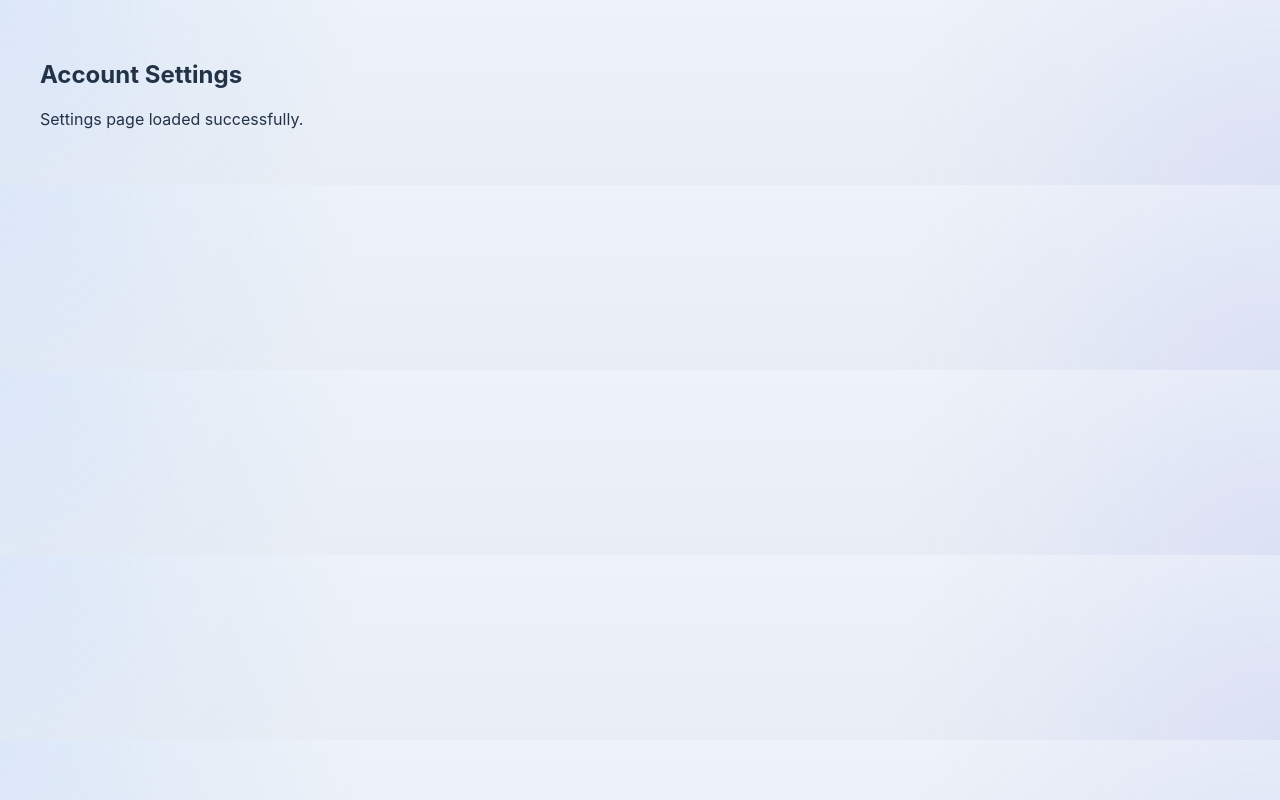
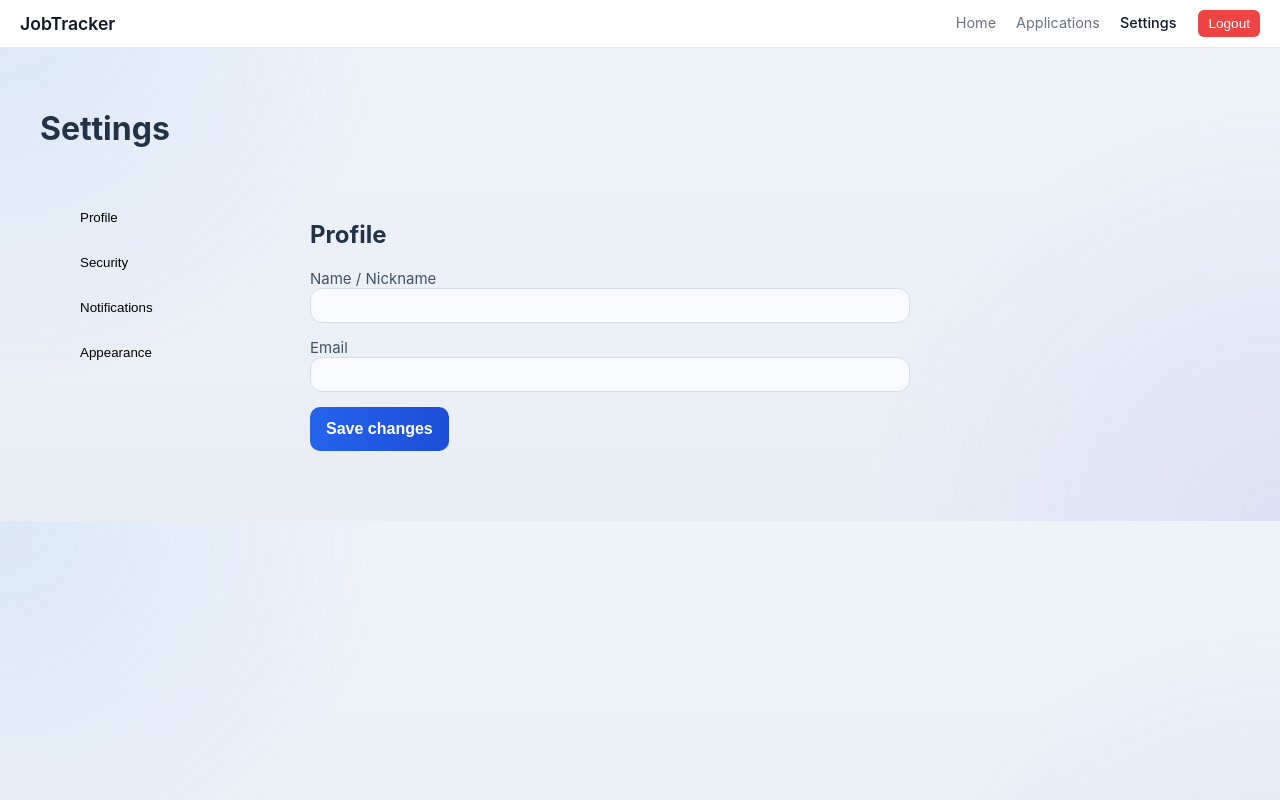
Before and after one commit to Marcelofcdantas/Job-Application-Tracker-Frontend, a React (Vite) app in the folder job-tracker-frontend/: page /settings in a window 1280 px wide. Built offline with nearby package versions, Linux system fonts and the light colour scheme.

Commit message:
rememberme implemented and settings page added

```diff
--- /dev/null
+++ b/job-tracker-frontend/src/components/LogoutButton.tsx
@@ -0,0 +1,11 @@
+import { useAuth } from "../context/AuthContext";
+
+export default function LogoutButton() {
+  const { logout } = useAuth();
+
+  return (
+    <button className="logout-button" onClick={logout}>
+      Logout
+    </button>
+  );
+}
--- /dev/null
+++ b/job-tracker-frontend/src/components/Navbar.tsx
@@ -0,0 +1,49 @@
+import { useState } from "react";
+import { Link, useLocation } from "react-router-dom";
+import LogoutButton from "./LogoutButton";
+import { Menu, X } from "lucide-react";
+
+export default function Navbar() {
+  const [open, setOpen] = useState(false);
+  const location = useLocation();
+
+  function isActive(path: string) {
+    return location.pathname === path ? "active" : "";
+  }
+
+  return (
+    <nav className="navbar">
+      <div className="navbar-inner">
+
+        <Link to="/applications" className="logo">
+          JobTracker
+        </Link>
+
+        <div className="nav-links desktop">
+          <Link to="/" className={isActive("/")}>Home</Link>
+          <Link to="/applications" className={isActive("/applications")}>Applications</Link>
+          <Link to="/settings" className={isActive("/settings")}>Settings</Link>
+
+          <LogoutButton />
+        </div>
+
+        <button
+          className="menu-button"
+          onClick={() => setOpen(!open)}
+        >
+          {open ? <X size={20} /> : <Menu size={20} />}
+        </button>
+      </div>
+
+      {open && (
+        <div className="mobile-menu">
+          <Link to="/" onClick={() => setOpen(false)}>Home</Link>
+          <Link to="/applications" onClick={() => setOpen(false)}>Applications</Link>
+          <Link to="/settings" onClick={() => setOpen(false)}>Settings</Link>
+
+          <LogoutButton />
+        </div>
+      )}
+    </nav>
+  );
+}
--- a/job-tracker-frontend/src/components/PageShell.tsx
+++ b/job-tracker-frontend/src/components/PageShell.tsx
@@ -1,9 +1,13 @@
+import Navbar from "./Navbar";
 
 export default function PageShell({ children, title }: any) {
   return (
+    <>
+      <Navbar />
     <div style={{ padding: 40 }}>
       <h1>{title}</h1>
       {children}
     </div>
+    </>
   );
 }
--- a/job-tracker-frontend/src/components/PrivateRoute.tsx
+++ b/job-tracker-frontend/src/components/PrivateRoute.tsx
@@ -1,7 +1,9 @@
 import { Navigate } from "react-router-dom";
 
 export default function PrivateRoute({ children }: any) {
-  const token = localStorage.getItem("token");
+  const token =
+    localStorage.getItem("token") ||
+    sessionStorage.getItem("token");
 
   if (!token) {
     return <Navigate to="/" replace />;
--- a/job-tracker-frontend/src/context/AuthContext.tsx
+++ b/job-tracker-frontend/src/context/AuthContext.tsx
@@ -4,15 +4,26 @@ import { createContext, useContext, useState } from "react";
 const AuthContext = createContext<any>(null);
 
 export function AuthProvider({ children }: any) {
-  const [token, setToken] = useState(localStorage.getItem("token"));
+  const [token, setToken] = useState(
+    localStorage.getItem("token") ||
+    sessionStorage.getItem("token")
+  );
 
-  function login(t: string) {
+  function login(t: string, rememberMe: boolean) {
+  if (rememberMe) {
     localStorage.setItem("token", t);
-    setToken(t);
+    sessionStorage.removeItem("token");
+  } else {
+    sessionStorage.setItem("token", t);
+    localStorage.removeItem("token");
   }
+
+  setToken(t);
+}
 
   function logout() {
     localStorage.removeItem("token");
+    sessionStorage.removeItem("token");
     setToken(null);
   }
 
--- a/job-tracker-frontend/src/pages/Settings.tsx
+++ b/job-tracker-frontend/src/pages/Settings.tsx
@@ -1,9 +1,188 @@
+import { useState } from "react";
+import PageShell from "../components/PageShell";
+
+type Tab =
+  | "profile"
+  | "security"
+  | "notifications"
+  | "appearance";
 
 export default function Settings() {
+  const [tab, setTab] = useState<Tab>("profile");
+
+  const [name, setName] = useState("");
+  const [email, setEmail] = useState("");
+
+  const [currentPassword, setCurrentPassword] = useState("");
+  const [newPassword, setNewPassword] = useState("");
+  const [confirmPassword, setConfirmPassword] = useState("");
+
+  const [theme, setTheme] = useState("light");
+  const [language, setLanguage] = useState("en");
+
+  const [notificationsEnabled, setNotificationsEnabled] = useState(false);
+  const [frequency, setFrequency] = useState("7");
+  const [perApplication, setPerApplication] = useState(true);
+
   return (
-    <div style={{padding:40}}>
-      <h2>Account Settings</h2>
-      <p>Settings page loaded successfully.</p>
+    <PageShell title="Settings">
+
+    <div className="settings-container">
+
+      <div className="settings-sidebar">
+
+        <button onClick={() => setTab("profile")}>Profile</button>
+        <button onClick={() => setTab("security")}>Security</button>
+        <button onClick={() => setTab("notifications")}>Notifications</button>
+        <button onClick={() => setTab("appearance")}>Appearance</button>
+      </div>
+
+      <div className="settings-content">
+
+        {tab === "profile" && (
+          <>
+            <h2>Profile</h2>
+
+            <label>Name / Nickname</label>
+            <input
+              value={name}
+              onChange={(e) => setName(e.target.value)}
+            />
+
+            <label>Email</label>
+            <input
+              value={email}
+              onChange={(e) => setEmail(e.target.value)}
+            />
+
+            <button className="primary-button">
+              Save changes
+            </button>
+          </>
+        )}
+
+        {tab === "security" && (
+          <>
+            <h2>Security</h2>
+
+            <label>Current password</label>
+            <input
+              type="password"
+              value={currentPassword}
+              onChange={(e) => setCurrentPassword(e.target.value)}
+            />
+
+            <label>New password</label>
+            <input
+              type="password"
+              value={newPassword}
+              onChange={(e) => setNewPassword(e.target.value)}
+            />
+
+            <label>Confirm new password</label>
+            <input
+              type="password"
+              value={confirmPassword}
+              onChange={(e) => setConfirmPassword(e.target.value)}
+            />
+
+            <button className="primary-button">
+              Update password
+            </button>
+          </>
+        )}
+
+        {tab === "notifications" && (
+          <>
+            <h2>Notifications</h2>
+
+            <div className="toggle-row">
+              <span>Enable follow-up alerts</span>
+              <input
+                type="checkbox"
+                checked={notificationsEnabled}
+                onChange={() =>
+                  setNotificationsEnabled(!notificationsEnabled)
+                }
+              />
+            </div>
+
+            {notificationsEnabled && (
+              <>
+                <label>Notify me:</label>
+
+                <div className="radio-group">
+                  <label>
+                    <input
+                      type="radio"
+                      checked={perApplication}
+                      onChange={() => setPerApplication(true)}
+                    />
+                    Per application
+                  </label>
+
+                  <label>
+                    <input
+                      type="radio"
+                      checked={!perApplication}
+                      onChange={() => setPerApplication(false)}
+                    />
+                    Summary
+                  </label>
+                </div>
+
+                {!perApplication && (
+                  <>
+                    <label>Frequency</label>
+                    <select
+                      value={frequency}
+                      onChange={(e) => setFrequency(e.target.value)}
+                    >
+                      <option value="7">Every 7 days</option>
+                      <option value="15">Every 15 days</option>
+                      <option value="30">Every 30 days</option>
+                    </select>
+                  </>
+                )}
+              </>
+            )}
+
+            <button className="primary-button">
+              Save preferences
+            </button>
+          </>
+        )}
+
+        {tab === "appearance" && (
+          <>
+            <h2>Appearance</h2>
+
+            <label>Theme</label>
+            <div className="theme-switch">
+              <button onClick={() => setTheme("light")}>Light</button>
+              <button onClick={() => setTheme("dark")}>Dark</button>
+              <button onClick={() => setTheme("system")}>System</button>
+            </div>
+
+            <label>Language</label>
+            <select
+              value={language}
+              onChange={(e) => setLanguage(e.target.value)}
+            >
+              <option value="en">English</option>
+              <option value="pt">Portuguese</option>
+              <option value="es">Espanol</option>
+              <option value="fr">French</option>
+            </select>
+
+            <button className="primary-button">
+              Save preferences
+            </button>
+          </>
+        )}
+
+      </div>
     </div>
+    </PageShell>
   );
 }
--- a/job-tracker-frontend/src/pages/VerifyEmail.tsx
+++ b/job-tracker-frontend/src/pages/VerifyEmail.tsx
@@ -16,6 +16,7 @@ export default function VerifyEmail() {
     api.post("/auth/verify-email", { token })
       .then((res) => {
         localStorage.setItem("token", res.data.data.accessToken);
+        sessionStorage.removeItem("token");
         navigate("/applications");
       })
       .catch(() => {
--- a/job-tracker-frontend/src/styles.css
+++ b/job-tracker-frontend/src/styles.css
@@ -342,9 +342,137 @@ select {
     background 0.2s ease;
 }
 
+.settings-container {
+  display: flex;
+  gap: 20px;
+  padding: 30px;
+}
+
+.settings-sidebar {
+  width: 220px;
+  display: flex;
+  flex-direction: column;
+  gap: 10px;
+}
+
+.settings-sidebar button {
+  text-align: left;
+  padding: 10px;
+  border: none;
+  background: transparent;
+  cursor: pointer;
+}
+
+.settings-content {
+  flex: 1;
+  max-width: 600px;
+}
+
+.settings-content input,
+.settings-content select {
+  width: 100%;
+  margin-bottom: 15px;
+  padding: 8px;
+}
+
+.toggle-row {
+  display: flex;
+  justify-content: space-between;
+  margin-bottom: 15px;
+}
+
+.radio-group {
+  display: flex;
+  gap: 20px;
+  margin-bottom: 15px;
+}
+
+.theme-switch button {
+  margin-right: 10px;
+}
+
+.navbar {
+  background: white;
+  border-bottom: 1px solid #e5e7eb;
+  padding: 10px 20px;
+  position: sticky;
+  top: 0;
+  z-index: 50;
+}
+
+.navbar-inner {
+  display: flex;
+  align-items: center;
+  justify-content: space-between;
+}
+
+.logo {
+  font-weight: 600;
+  font-size: 1.1rem;
+  text-decoration: none;
+  color: #111827;
+}
+
+.nav-links a {
+  margin: 0 10px;
+  text-decoration: none;
+  color: #6b7280;
+  font-size: 0.9rem;
+}
+
+.nav-links a.active {
+  color: #111827;
+  font-weight: 500;
+}
+
+.logout-button {
+  margin-left: 12px;
+  padding: 6px 10px;
+  border-radius: 6px;
+  border: none;
+  background: #ef4444;
+  color: white;
+  cursor: pointer;
+  font-size: 0.85rem;
+}
+
+.logout-button:hover {
+  background: #dc2626;
+}
+
+.menu-button {
+  display: none;
+  background: none;
+  border: none;
+  cursor: pointer;
+}
+
+.mobile-menu {
+  display: flex;
+  flex-direction: column;
+  padding: 10px 0;
+  gap: 10px;
+}
+
+.mobile-menu a {
+  text-decoration: none;
+  color: #111827;
+}
+
+@media (max-width: 768px) {
+  .desktop {
+    display: none;
+  }
+
+  .menu-button {
+    display: block;
+  }
+}
+
 .sort-panel {
   display: flex;
   justify-content: flex-end;
+  align-items: normal;
 }
 
 .sort-panel select {
```
Also changed, not shown: job-tracker-frontend/src/pages/Applications.tsx (+6 -1 lines), job-tracker-frontend/src/pages/Home.tsx (+11 -2 lines).
